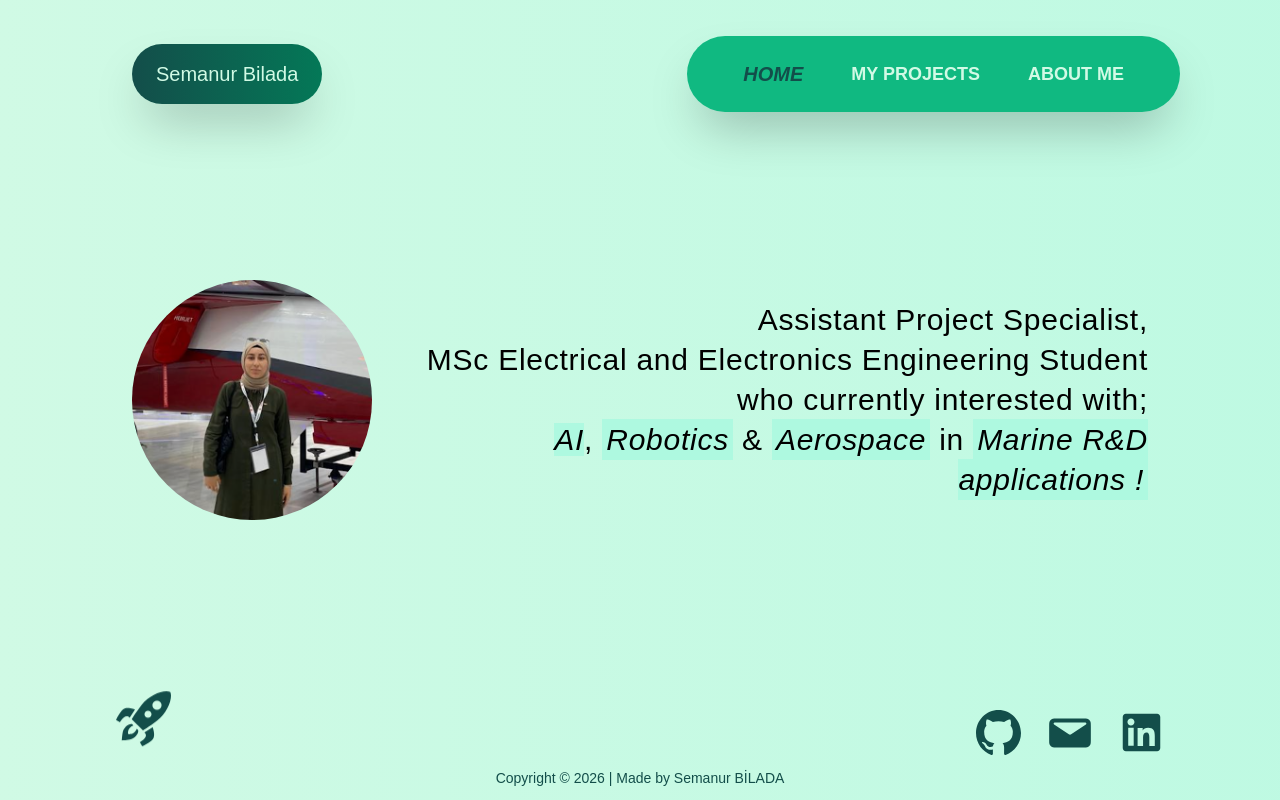
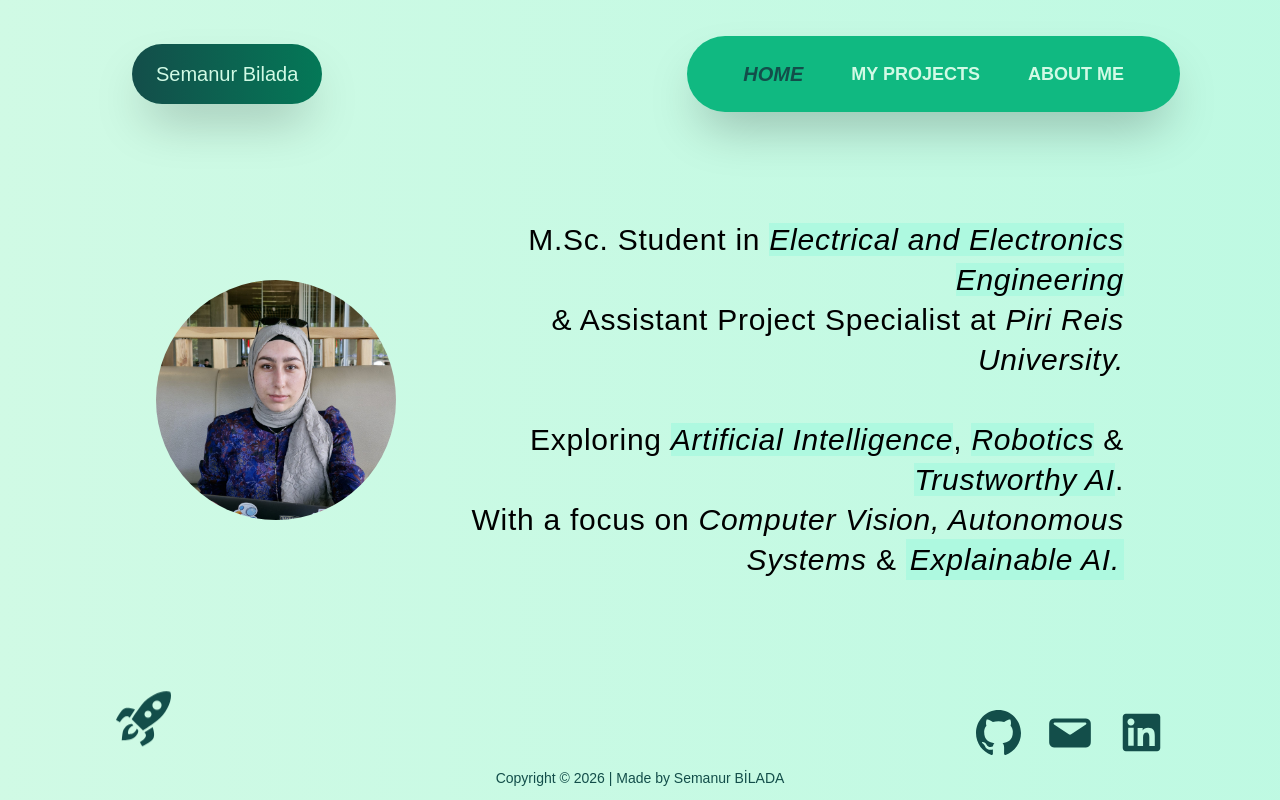
Before and after one commit to semanurbilada/portfolio-website, a React (Create React App) app: page / in a window 1280 px wide. Built offline with nearby package versions, Linux system fonts and the light colour scheme.

Commit message:
Update Home page with profile picture

```diff
--- a/src/pages/Home.tsx
+++ b/src/pages/Home.tsx
@@ -1,60 +1,63 @@
-import React, { useState, useEffect } from "react";
+import React from "react";
 
 const Home: React.FC = () => {
-    const [currentIndex, setCurrentIndex] = useState(0);
-
-    const contentArray = [
-        {
-            h1: (
-                <>
-                    Information Systems Engineering Student who currently interested with; <br />
-                    <span className="bg-greenery-default italic">Front-End</span>,{" "}
-                    <span className="p-1 bg-greenery-default italic">Robotics</span> &{" "}
-                    <span className="p-1 bg-greenery-default italic">Aerospace !</span>
-                </>
-            ),
-        },
-        {
-            h1: (
-                <>
-                    Technology that I use:<br />
-                    <span className="bg-greenery-default italic">React</span>,{" "}
-                    <span className="p-1 bg-greenery-default italic">Tailwind</span> &{" "}
-                    <span className="p-1 bg-greenery-default italic"> Python</span>
-                    {/* tech's logos */}
-                </>
-            ),
-        },
-    ];
-
-    useEffect(() => {
-        const intervalId = setInterval(() => {
-            setCurrentIndex((prev) => (prev + 1) % contentArray.length);
-        }, 3000);
-
-        return () => clearInterval(intervalId);
-    }, [contentArray.length]);
-
     return (
         <div className="page-default my-0 flex flex-col items-center justify-center">
-            <section className="h-screen flex md:flex-row flex-col items-center justify-center text-3xl md:gap-2 gap-8">
+            <section className="min-h-screen flex md:flex-row flex-col items-center justify-center md:gap-14 gap-8 px-6 py-16">
+
+                {/* Profile Picture */}
                 <img
-                    className="rounded-full md:w-60 md:h-60 w-44 h-44 md:hover:scale-105 md:cursor-pointer animation md:top-60 top-0 object-cover"
-                    src={`${process.env.PUBLIC_URL}/assets/profil.png`}
-                    alt="profile"
+                    className="rounded-full md:w-60 md:h-60 w-44 h-44 md:hover:scale-105 md:cursor-pointer animation object-cover shrink-0"
+                    src={`${process.env.PUBLIC_URL}/assets/profile.png`}
+                    alt="Semanur Bilada"
                 />
 
-                {/* Dynamic content */}
-                <div>
-                    <h1 className="font-fira md:text-end text-center md:text-3xl text-xl tracking-wide md:leading-10">
-                        {/* {contentArray[currentIndex].h1} */}
-                        Assistant Project Specialist,<br></br>MSc Electrical and Electronics Engineering Student<br></br>who currently interested with; <br />
-                        <span className="bg-greenery-default italic">AI</span>,{" "}
-                        <span className="p-1 bg-greenery-default italic">Robotics</span> &{" "}
-                        <span className="p-1 bg-greenery-default italic">Aerospace</span> in{" "}
-                        <span className="p-1 bg-greenery-default italic">Marine R&D applications !</span>
+                {/* Introduction */}
+                <div className="md:max-w-2xl">
+                    <h1 className="font-fira md:text-end text-center md:text-3xl text-xl tracking-wide md:leading-10 leading-relaxed">
+
+                        M.Sc. Student in{" "}
+                        <span className="bg-greenery-default italic">
+                            Electrical and Electronics Engineering
+                        </span>
+                        <br />
+
+                        & Assistant Project Specialist at{" "}
+                        <span className="italic">
+                            Piri Reis University.
+                        </span>
+
+                        <br />
+                        <br />
+
+                        Exploring{" "}
+                        <span className="bg-greenery-default italic">
+                            Artificial Intelligence
+                        </span>
+                        ,{" "}
+                        <span className="bg-greenery-default italic">
+                            Robotics
+                        </span>
+                        {" "}&{" "}
+                        <span className="bg-greenery-default italic">
+                            Trustworthy AI
+                        </span>
+                        .
+
+                        <br />
+
+                        With a focus on{" "}
+                        <span className="italic">
+                            Computer Vision, Autonomous Systems
+                        </span>
+                        {" "}&{" "}
+                        <span className="p-1 bg-greenery-default italic">
+                            Explainable AI.
+                        </span>
+
                     </h1>
                 </div>
+
             </section>
         </div>
     );
```
Also changed, not shown: public/assets/profil.png (deleted), public/assets/profile.png (added).
